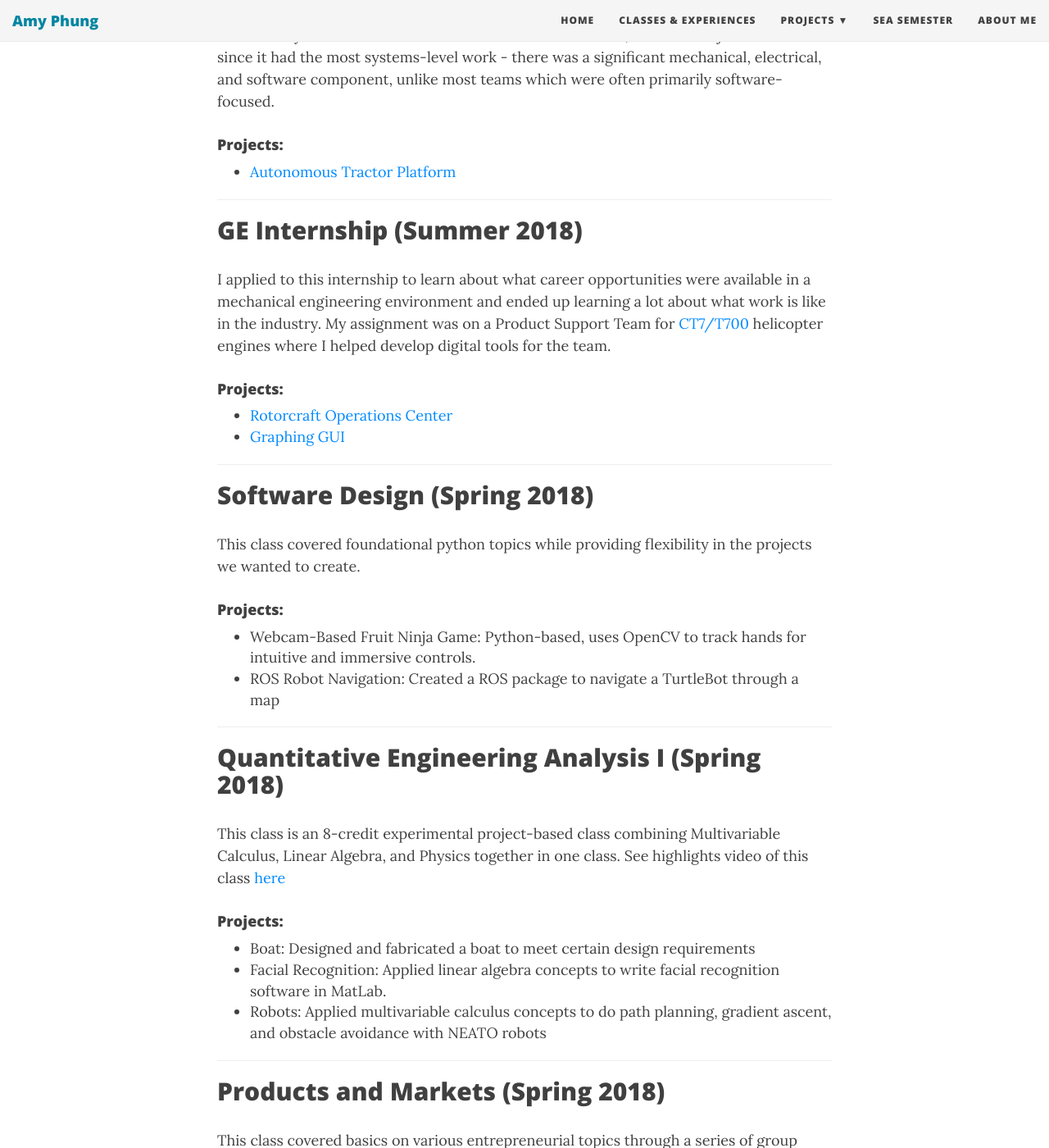
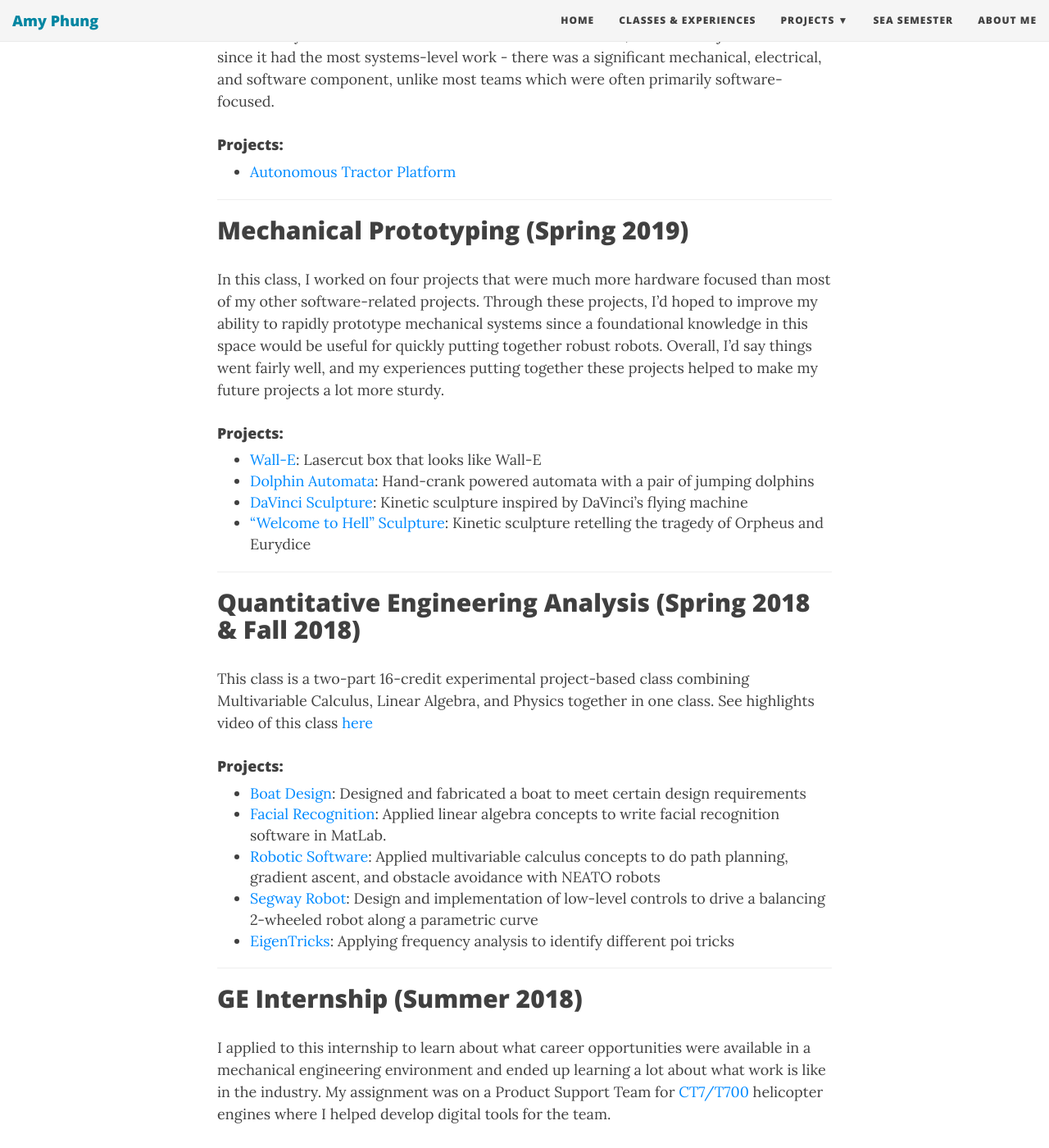
Before and after one commit to AmyPhung/amyphung.github.io, a Jekyll site: the page built from classes.md, in a window 1280 px wide and 1400 px high, scrolled down 699 px. Shown: the whole window at 82% size. Built offline with Jekyll 4.4.1, drawn with Linux system fonts in a browser that asks for light colours; nearby versions of some CDN libraries; some of the changed text lies outside the part shown.

Commit message:
Break up mechanical prototyping page, update classes page

```diff
--- a/classes.md
+++ b/classes.md
@@ -4,37 +4,62 @@ title: Classes & Experiences
 bigimg: /img/class.jpg
 ---
 
-
-## Olin Ground Robotic Autonomous Vehicle Lab Research (Fall 2017-Fall 2018)
+## Olin Ground Robotic Autonomous Vehicle Lab Research (Fall 2017-Fall 2020)
 Of the many different research teams in Olin's Robotics Lab, I decided to join this team since it had the most systems-level work - there was a significant mechanical, electrical, and software component, unlike most teams which were often primarily software-focused.
 #### Projects:
-- [Autonomous Tractor Platform](https://amyphung.github.io/gravl/)
+- [Autonomous Tractor Platform](/gravl)
+
+
+---
+
+<!-- ## Principles of Engineering (Fall 2019)
+
+## Tell the Story of What You Make (Fall 2019)
+
+## Machine Learning (Fall 2019)
+
+## Relativity Space Internship (Summer 2019)
+--- -->
+
+## Mechanical Prototyping (Spring 2019)
+In this class, I worked on four projects that were much more hardware focused than most of my other software-related projects. Through these projects, I'd hoped to improve my ability to rapidly prototype mechanical systems since a foundational knowledge in this space would be useful for quickly putting together robust robots. Overall, I'd say things went fairly well, and my experiences putting together these projects helped to make my future projects a lot more sturdy.
+#### Projects:
+- [Wall-E](/wall-e "Wall-E Project Page"): Lasercut box that looks like Wall-E
+- [Dolphin Automata](/dolphin-automata "Dolphin Automata Project Page"): Hand-crank powered automata with a pair of jumping dolphins
+- [DaVinci Sculpture](/davinci-sculpture "DaVinci Sculpture Project Page"): Kinetic sculpture inspired by DaVinci's flying machine
+- ["Welcome to Hell" Sculpture](/hell-sculpture "Hell Sculpture Project Page"): Kinetic sculpture retelling the tragedy of Orpheus and Eurydice
+
+<!-- ---
+
+## Fundamentals of Robotics (Fall 2018) -->
+
+---
+
+## Quantitative Engineering Analysis (Spring 2018 & Fall 2018)
+This class is a two-part 16-credit experimental project-based class combining Multivariable Calculus, Linear Algebra, and Physics together in one class.
+See highlights video of this class <a href="https://www.youtube.com/watch?v=MFL4gd2IMm8" target="blank">here</a>
+#### Projects:
+- [Boat Design](/boat-design "Boat Design Project Page"): Designed and fabricated a boat to meet certain design requirements
+- [Facial Recognition](/eigenfaces "EigenFaces Project Page"): Applied linear algebra concepts to write facial recognition software in MatLab.
+- [Robotic Software](/neatos "NEATOs Project Page"): Applied multivariable calculus concepts to do path planning, gradient ascent, and obstacle avoidance with NEATO robots
+- [Segway Robot](/segway "Segway Project Page"): Design and implementation of low-level controls to drive a balancing 2-wheeled robot along a parametric curve
+- [EigenTricks](/eigentricks "EigenTricks Project Page"): Applying frequency analysis to identify different poi tricks
 
 ---
 
 ## GE Internship (Summer 2018)
 I applied to this internship to learn about what career opportunities were available in a mechanical engineering environment and ended up learning a lot about what work is like in the industry. My assignment was on a Product Support Team for <a href="https://en.wikipedia.org/wiki/General_Electric_T700" target="blank">CT7/T700</a>  helicopter engines where I helped develop digital tools for the team.
 #### Projects:
-- [Rotorcraft Operations Center](https://amyphung.github.io/roc/ "Rotorcraft Operations Center")
-- [Graphing GUI](https://amyphung.github.io/graphing-gui/ "Graphing GUI")
+- [Rotorcraft Operations Center](/roc "ROC Project Page")
+- [Graphing GUI](/graphing-gui "Graphing GUI Project Page")
 
 ---
 
 ## Software Design (Spring 2018)
 This class covered foundational python topics while providing flexibility in the projects we wanted to create.
 #### Projects:
-- Webcam-Based Fruit Ninja Game: Python-based, uses OpenCV to track hands for intuitive and immersive controls.
-- ROS Robot Navigation: Created a ROS package to navigate a TurtleBot through a map
-
----
-
-## Quantitative Engineering Analysis I (Spring 2018)
-This class is an 8-credit experimental project-based class combining Multivariable Calculus, Linear Algebra, and Physics together in one class.
-See highlights video of this class <a href="https://www.youtube.com/watch?v=MFL4gd2IMm8" target="blank">here</a>
-#### Projects:
-- Boat: Designed and fabricated a boat to meet certain design requirements
-- Facial Recognition: Applied linear algebra concepts to write facial recognition software in MatLab.
-- Robots: Applied multivariable calculus concepts to do path planning, gradient ascent, and obstacle avoidance with NEATO robots
+- [Webcam-Based Fruit Ninja Game](https://github.com/AmyPhung/InteractiveProgramming "GitHub Repo"): Python-based, uses OpenCV to track hands for intuitive and immersive controls.
+- [ROS Robot Navigation](/ROS-map-navigation "Project Page"): Created a ROS package to navigate a TurtleBot through a map
 
 ---
 
@@ -60,14 +85,14 @@ In this class, I learned about the basics of creating circuits and using various
 ## Modeling and Simulation in Python (Fall 2017)
 This class covered different types of models and how to implement them in Python to generate useful insights from a given dataset.
 #### Projects:
-- Whale Populations Model
-- Iced Coffee Model
-- Freefall NERF Dart Model
+- [Whale Populations Model](https://github.com/AmyPhung/ModSim-Project-1 "GitHub Repo")
+- [Iced Coffee Model](https://github.com/AmyPhung/ModSim-Project-2 "GitHub Repo")
+- [Freefall NERF Dart Model](https://github.com/AmyPhung/ModSim-Project-3/blob/master/project3-version1.ipynb "GitHub Repo")
 
 ---
 
 ## Design Nature (Fall 2017)
 This class is intended as an introduction to mechanical engineering, where using SolidWorks to design and fabricate projects is first introduced. This class also had a significant emphasis on observing nature as a source of inspiration for design.
 #### Projects:
-- Alarm Clock Hopper
-- Goblin Shark 4th Grade Play Experience
+- [Alarm Clock Hopper](https://photos.app.goo.gl/2359KCAwWvyvQ1ek8 "Photos"): A wind-up purely mechanical lasercut hopper that jumped after a set delay
+- [Goblin Shark 4th Grade Play Experience](https://photos.app.goo.gl/HtSfhH8zGiA5NmhPA "Photos"): A game created for 4th graders with remote-controlled fish and two "goblin sharks." The goblin sharks, mounted to the sides of the play area, would attempt to catch the fish as they swam by
```
Also changed, not shown: _posts/projects/2019-11-1-hell-sculpture.md (added, +45 -0 lines), _posts/projects/2019-11-1-mechanical-prototyping.md (deleted, +0 -186 lines), _posts/projects/2019-11-1-wall-e.md (added, +44 -0 lines), _posts/projects/2019-11-2-dolphin-automata.md (added, +57 -0 lines), _posts/projects/2019-11-3-davinci-sculpture.md (added, +51 -0 lines), img/projects/mechproto/Automata/automata-front.jpg (added), img/projects/mechproto/Traditional-Shop-Sculpture/front.jpg (added).
